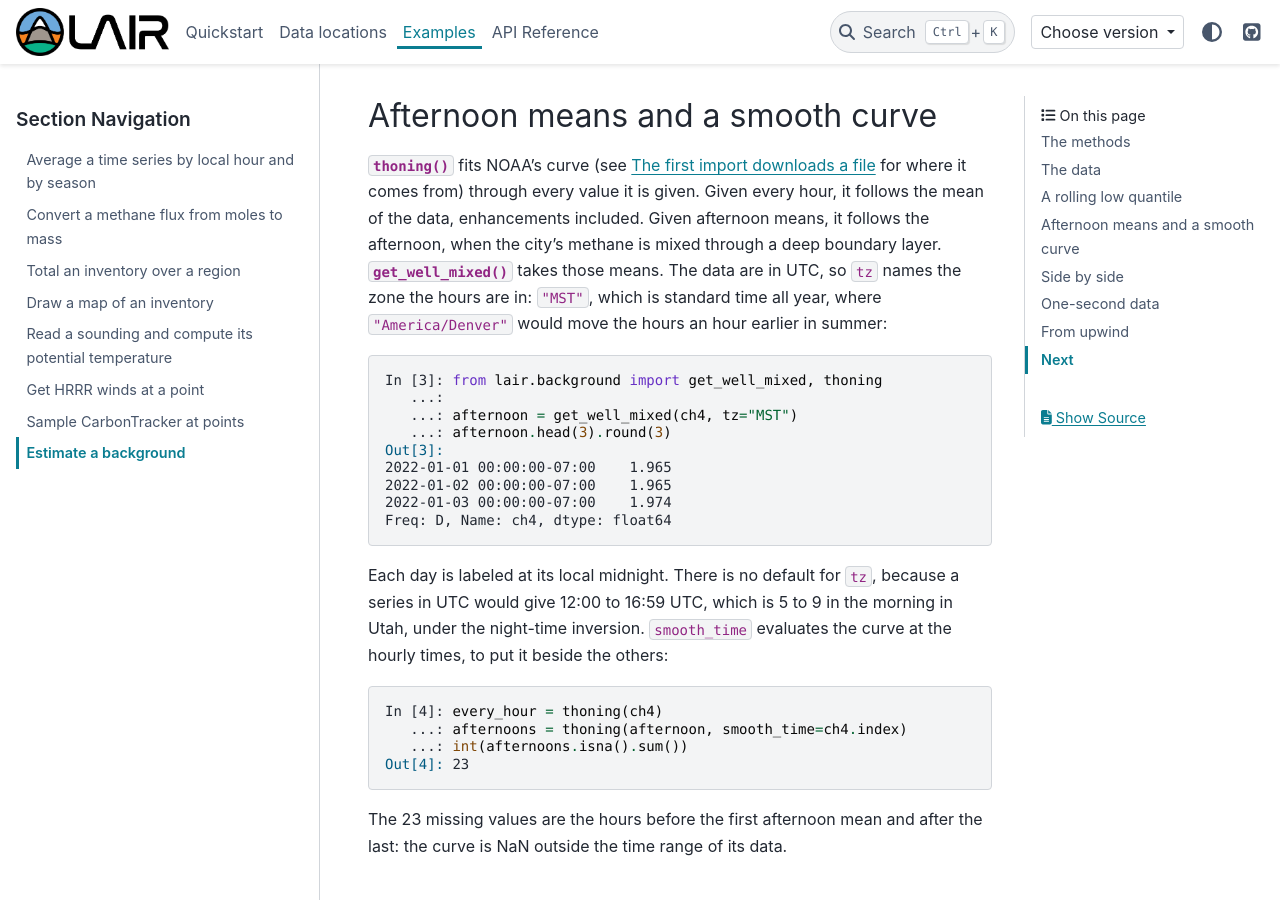
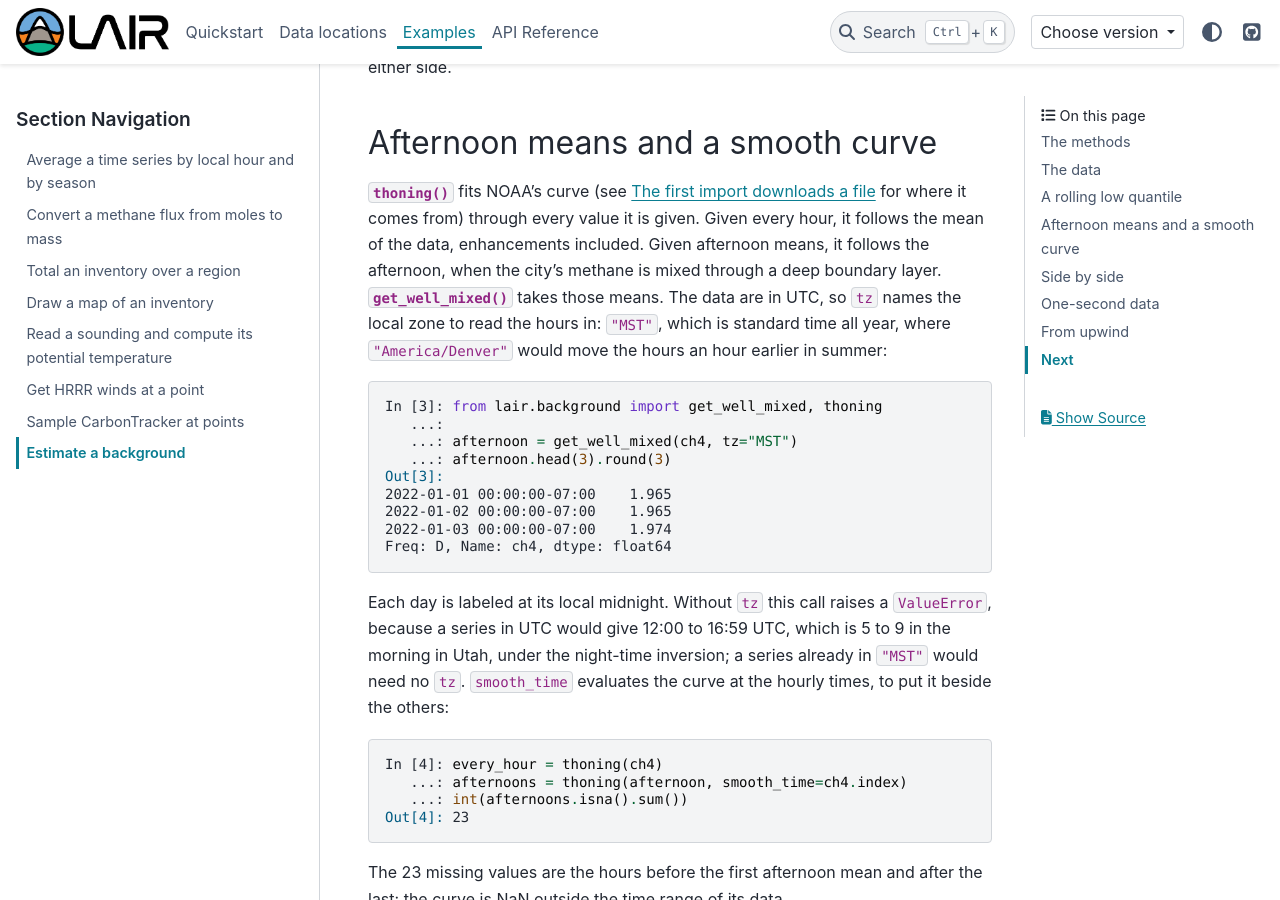
Before and after one commit to jmineau/lair, a Sphinx documentation site: the page built from docs/examples/background.rst, in a window 1280 px wide and 900 px high, scrolled down 3627 px. Built offline with Sphinx 7.4.7 and the PyData theme 0.15.4, drawn with Linux system fonts in a browser that asks for light colours; some of the changed text lies outside the part shown.

Commit message:
fix(background)!: get_well_mixed reads the index's own zone; UTC needs tz
The hours are read in the index's own time zone, so an index in a local
zone needs nothing, and tz is an optional keyword that converts the index
first when it is given. An index in UTC or without a zone (read as UTC)
raises a ValueError without tz, naming tz='MST' and tz='UTC'. This
replaces the required keyword, which raised a TypeError for every call,
an index already in local time included.

```diff
--- a/docs/examples/background.rst
+++ b/docs/examples/background.rst
@@ -14,10 +14,11 @@
 * **A rolling window must be longer than the longest stretch without clean
   air.** Over a pollution episode of several days, the low quantile of a day is
   the episode, not the background.
-* :func:`~lair.background.get_well_mixed` **reads the hours in the zone you
-  give it.** ``tz`` is always required, also for data already in local time, so
-  that UTC data cannot be averaged over the morning without saying so (see the
-  :doc:`clock page <clock>`).
+* :func:`~lair.background.get_well_mixed` **reads the hours in the index's own
+  zone.** Data already in local time need nothing more; data in UTC (or with no
+  zone, which lair reads as UTC) need ``tz``, the local zone, and raise a
+  ``ValueError`` without it, so that they cannot be averaged over the morning
+  by accident (see the :doc:`clock page <clock>`).
 
 .. note::
 
@@ -51,9 +52,9 @@
      - one-second data from a moving platform, whose background changes within
        the hour
    * - :func:`~lair.background.get_well_mixed`
-     - a ``Series`` or ``DataFrame`` with a time index; ``tz``, the zone the
-       hours are in; and the hours to keep (12 to 16 by default,
-       ``lair.clock.AFTERNOON``)
+     - a ``Series`` or ``DataFrame`` with a time index; ``tz``, the local zone,
+       if the index is in UTC or has no zone; and the hours to keep (12 to 16
+       by default, ``lair.clock.AFTERNOON``)
      - one mean per day over those hours
      - the afternoon, when the boundary layer is deep and a site sees regional
        air
@@ -150,9 +151,9 @@
 included. Given afternoon means, it follows the afternoon, when the city's
 methane is mixed through a deep boundary layer.
 :func:`~lair.background.get_well_mixed` takes those means. The data are in
-UTC, so ``tz`` names the zone the hours are in: ``"MST"``, which is standard
-time all year, where ``"America/Denver"`` would move the hours an hour earlier in
-summer:
+UTC, so ``tz`` names the local zone to read the hours in: ``"MST"``, which is
+standard time all year, where ``"America/Denver"`` would move the hours an hour
+earlier in summer:
 
 .. code-block:: ipython
 
@@ -166,10 +167,11 @@
    2022-01-03 00:00:00-07:00    1.974
    Freq: D, Name: ch4, dtype: float64
 
-Each day is labeled at its local midnight. There is no default for ``tz``,
-because a series in UTC would give 12:00 to 16:59 UTC, which is 5 to 9 in the
-morning in Utah, under the night-time inversion. ``smooth_time`` evaluates the
-curve at the hourly times, to put it beside the others:
+Each day is labeled at its local midnight. Without ``tz`` this call raises a
+``ValueError``, because a series in UTC would give 12:00 to 16:59 UTC, which is
+5 to 9 in the morning in Utah, under the night-time inversion; a series already
+in ``"MST"`` would need no ``tz``. ``smooth_time`` evaluates the curve at the
+hourly times, to put it beside the others:
 
 .. code-block:: ipython
 
```
Also changed, not shown: CHANGELOG.md (+12 -9 lines), 2 other files.
